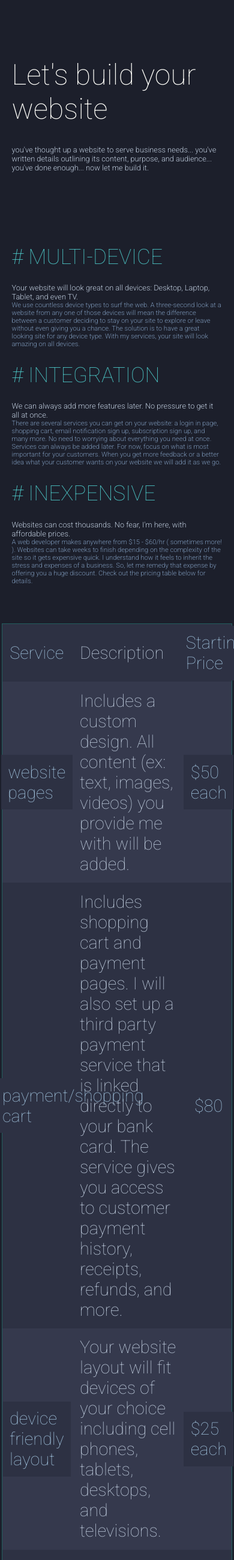
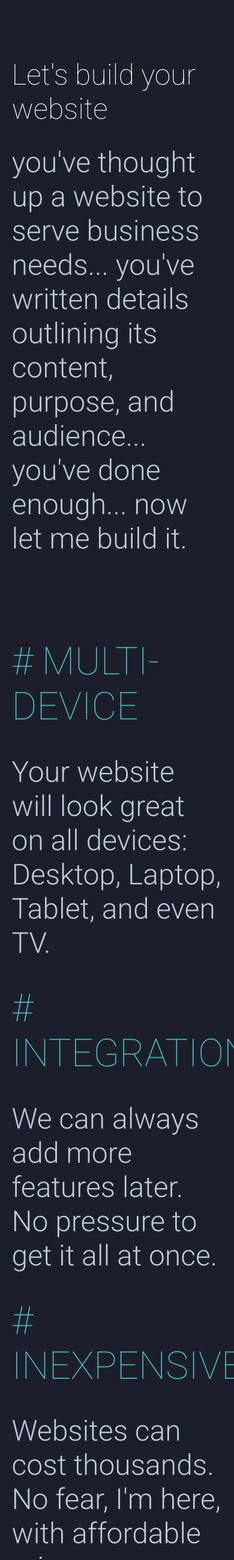
Before and after one commit to ijh5005/letsbuildyourwebsitecom, a Node project: template public/index.html in a window 390 px wide. Shown: the whole page at 60% size. Run offline with Node 20 templates, Linux system fonts and the light colour scheme; the template is opened without the code that fills it, so the values that code supplies are empty; some libraries are stand-ins or nearby versions.

Commit message:
- adjusted mobile view

```diff
--- a/public/css/master.css
+++ b/public/css/master.css
@@ -776,12 +776,57 @@ div#pricingSection.section {
     p.details {
       /*font-size: 0.7em;*/
     }
+
+
+
+    .sectionContent1 p.details,
+    .sectionContent3.details,
+    .sectionContent5 p.details,
+    #signUpTipSection,
+    #contactCustomerSection {
+      display: none !important;
+    }
+    p {
+      font-size: 3em;
+    }
+    .sectionContent5 p.details.contactText {
+      display: block !important;
+      font-size: 3em;
+    }
+    .miniSection h1 {
+      font-size: 4em;
+    }
+    .intro h1 {
+      font-size: 8em;
+    }
+    .welcomeBar {
+      font-size: 1.8em;
+    }
+    .welcomeBar p {
+      margin: 0.2em 1em;
+    }
+    #pricingSection {
+      border: none;
+      width: 100vw;
+      margin: 0;
+    }
+    .row {
+      width: 100vw;
+      font-size: 1.7em;
+    }
+    .row3 {
+      width: 15%;
+    }
+    .questions {
+      font-size: 3.2em;
+    }
 }
 
 @media screen and (max-width: 990px) {
     ul {
       width: 94%;
     }
+
 }
 
 @media screen and (max-width: 710px) {
--- a/public/js/main.js
+++ b/public/js/main.js
@@ -87,7 +87,7 @@ app.service('data', function(){
   ]
   this.services = [
     {service: "website pages", price: "$50 each", description: "Includes a custom design. All content (ex: text, images, videos) you provide me with will be added."},
-    {service: "payment/shopping cart", price: "$80", description: "Includes shopping cart and payment pages. I will also set up a third party payment service that is linked directly to your bank card. The service gives you access to customer payment history, receipts, refunds, and more."},
+    {service: "payment and shopping cart pages", price: "$80", description: "Includes shopping cart and payment pages. I will also set up a third party payment service that is linked directly to your bank card. The service gives you access to customer payment history, receipts, refunds, and more."},
     {service: "device friendly layout", price: "$25 each", description: "Your website layout will fit devices of your choice including cell phones, tablets, desktops, and televisions."},
     {service: "sign in/sign up", price: "$50", description: "Includes a sign in/sign up forms page linked to a database that stores usernames and passwords."},
     {service: "email notifications", price: "$50", description: "An application to email customers (ex. promotional sales). This computer and mobile app not to be displayed on your website. see example below"},
```
